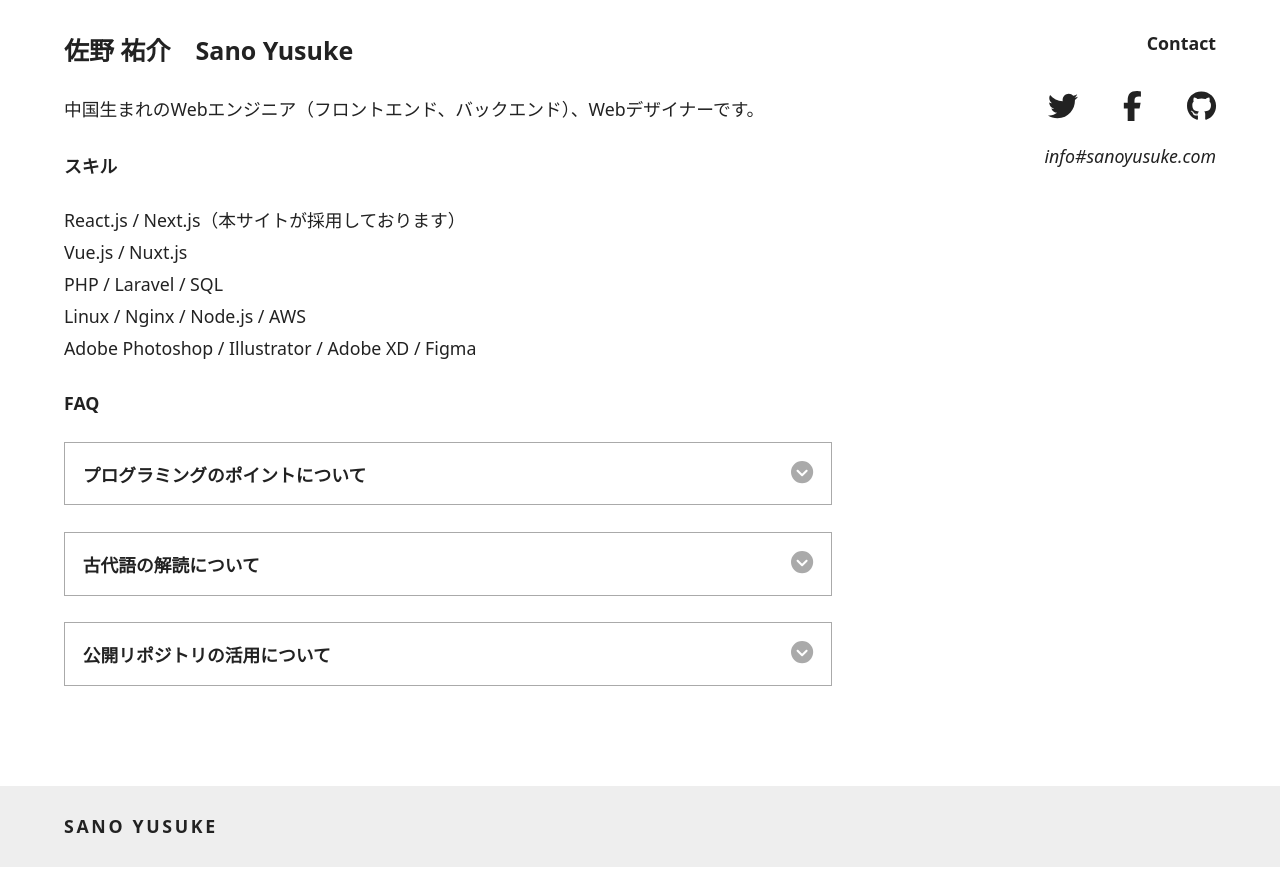
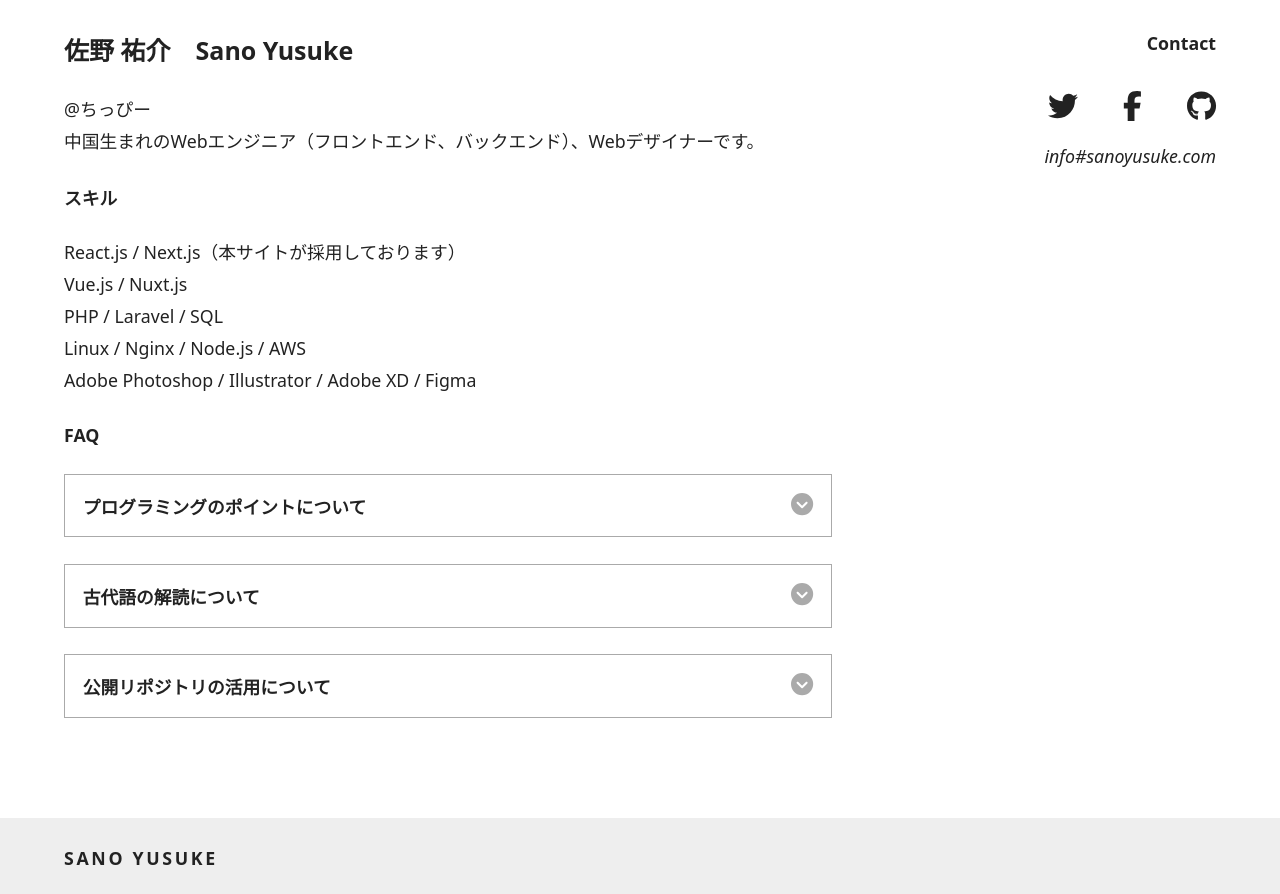
Before and after one commit to sanoyusuke897/next-react-blog, a Next.js app: page /about in a window 1280 px wide. Shown: the part 1315-2209 px from the top of the page. Before the commit the page ends 2182 px from the top, so only its background shows below. Built offline with nearby package versions, Linux system fonts and the light colour scheme; no server answers.

Commit message:
twitter追加

```diff
--- a/pages/about.js
+++ b/pages/about.js
@@ -7,6 +7,9 @@ import { TwoColumn, TwoColumnMain, TwoColumnSidebar } from 'components/two-colum
 import Accordion from 'components/accordion'
 import Image from 'next/image'
 import eyecatch from 'images/about.jpeg'
+import { FontAwesomeIcon } from '@fortawesome/react-fontawesome'
+import { faLink } from '@fortawesome/free-solid-svg-icons'
+import Link from 'next/link'
 
 export default function About() {
     return (
@@ -39,6 +42,7 @@ export default function About() {
                             <h2>佐野 祐介　Sano Yusuke</h2>
 
                         <p>
+                        <a target="_blank" href="https://twitter.com/Tippy_uscpa" rel="noreferrer">@ちっぴー</a><br></br>
                             中国生まれのWebエンジニア（フロントエンド、バックエンド）、Webデザイナーです。
                         </p>
 
```
